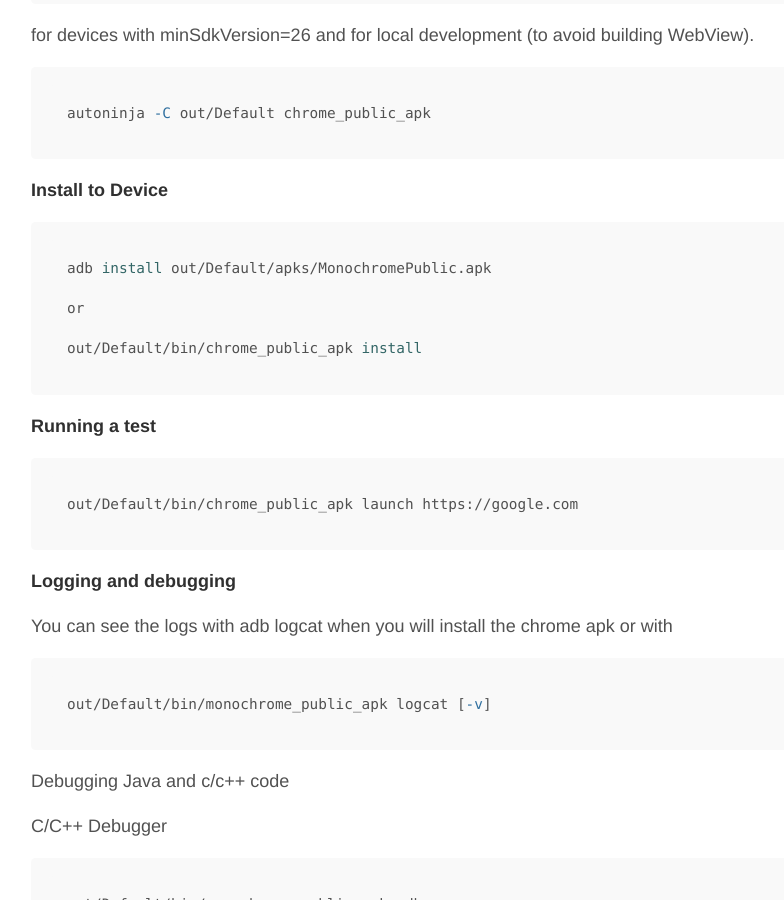
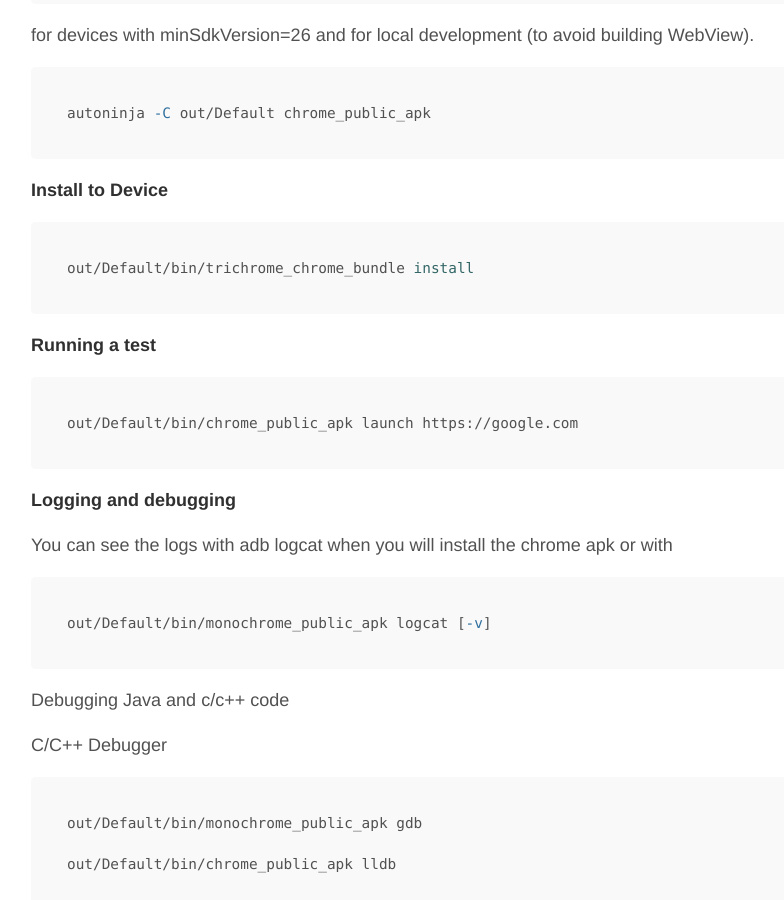
Before and after one commit to ChAndreas/chandreas.github.io, a Jekyll site: the page built from _posts/2019-01-29-build-chromium-android.md, in a window 1280 px wide and 900 px high, scrolled down 2775 px. Shown: the whole window, without its empty margins (186-970 px from the left). Built offline with Jekyll 4.4.1, drawn with Linux system fonts in a browser that asks for light colours.

Commit message:
Update 2019-01-29-build-chromium-android.md

````diff
--- a/_posts/2019-01-29-build-chromium-android.md
+++ b/_posts/2019-01-29-build-chromium-android.md
@@ -106,11 +106,7 @@ autoninja -C out/Default chrome_public_apk
 
 **Install to Device**
 ```bash
-adb install out/Default/apks/MonochromePublic.apk
-
-or
-
-out/Default/bin/chrome_public_apk install
+out/Default/bin/trichrome_chrome_bundle install
 ```
 
 **Running a test**
````
